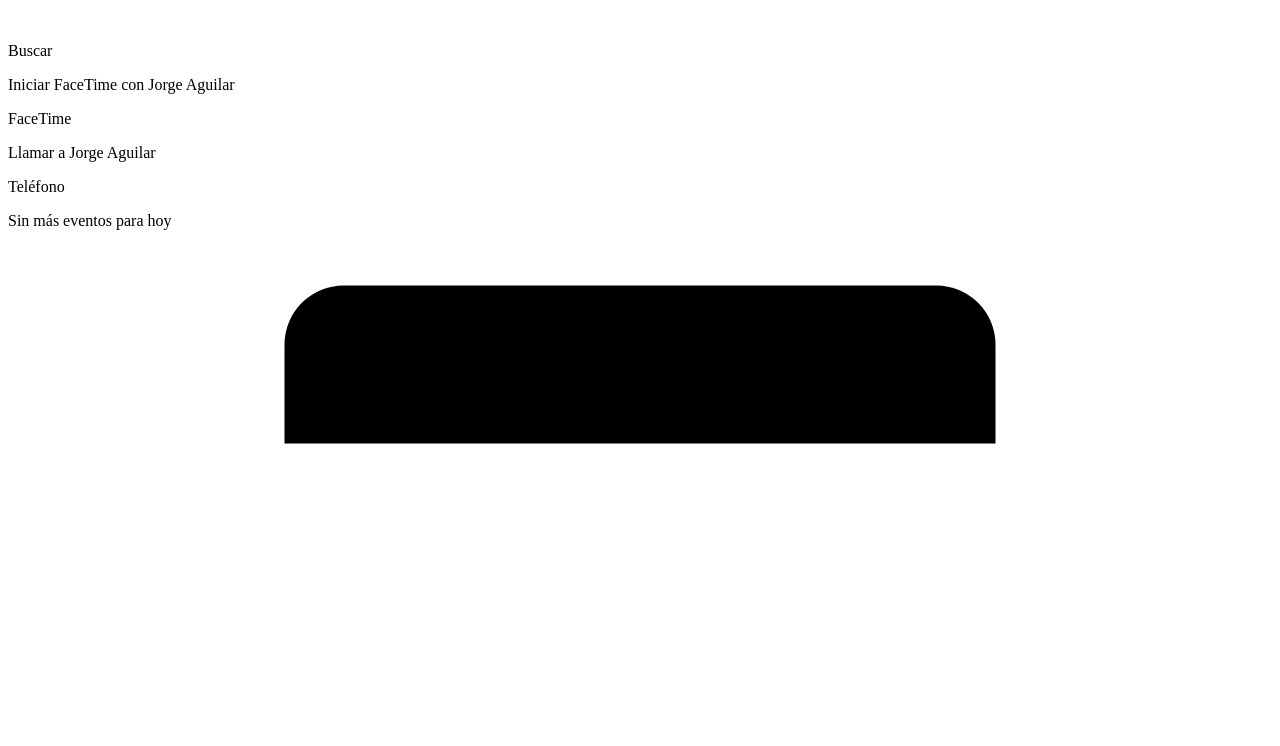
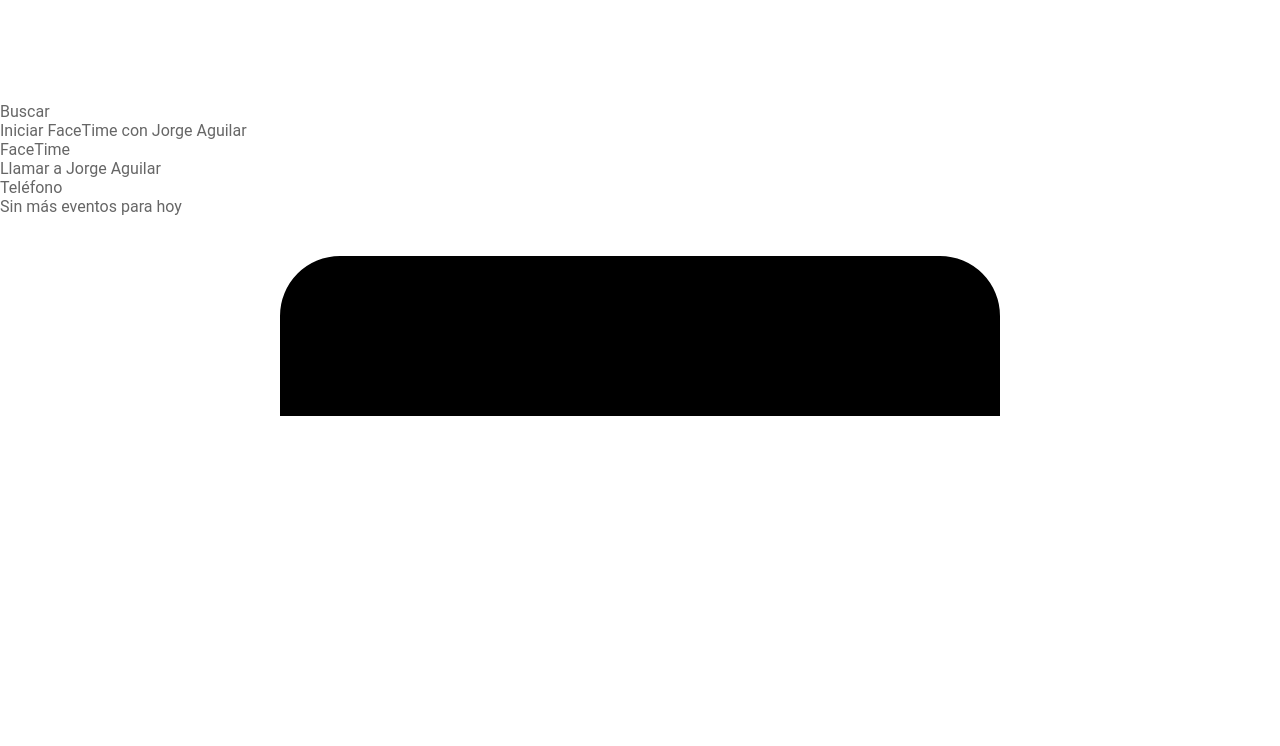
Before and after one commit to jackhallloween21/IOS-14, a plain HTML site: page index.html in a window 1280 px wide. Shown: the part 5094-5840 px from the top of the page. Drawn offline with Linux system fonts and the light colour scheme; grey boxes are pictures that could not be loaded.

Commit message:
Update index.html

```diff
--- a/index.html
+++ b/index.html
@@ -1,4 +1,5 @@
   <link rel="stylesheet" href="https://cdnjs.cloudflare.com/ajax/libs/font-awesome/4.7.0/css/font-awesome.min.css">
+<link rel="stylesheet" href="s.css"
 <section class="iphoneMock">
   <div class="container">
     <div class="iphone initAnimation">
```
